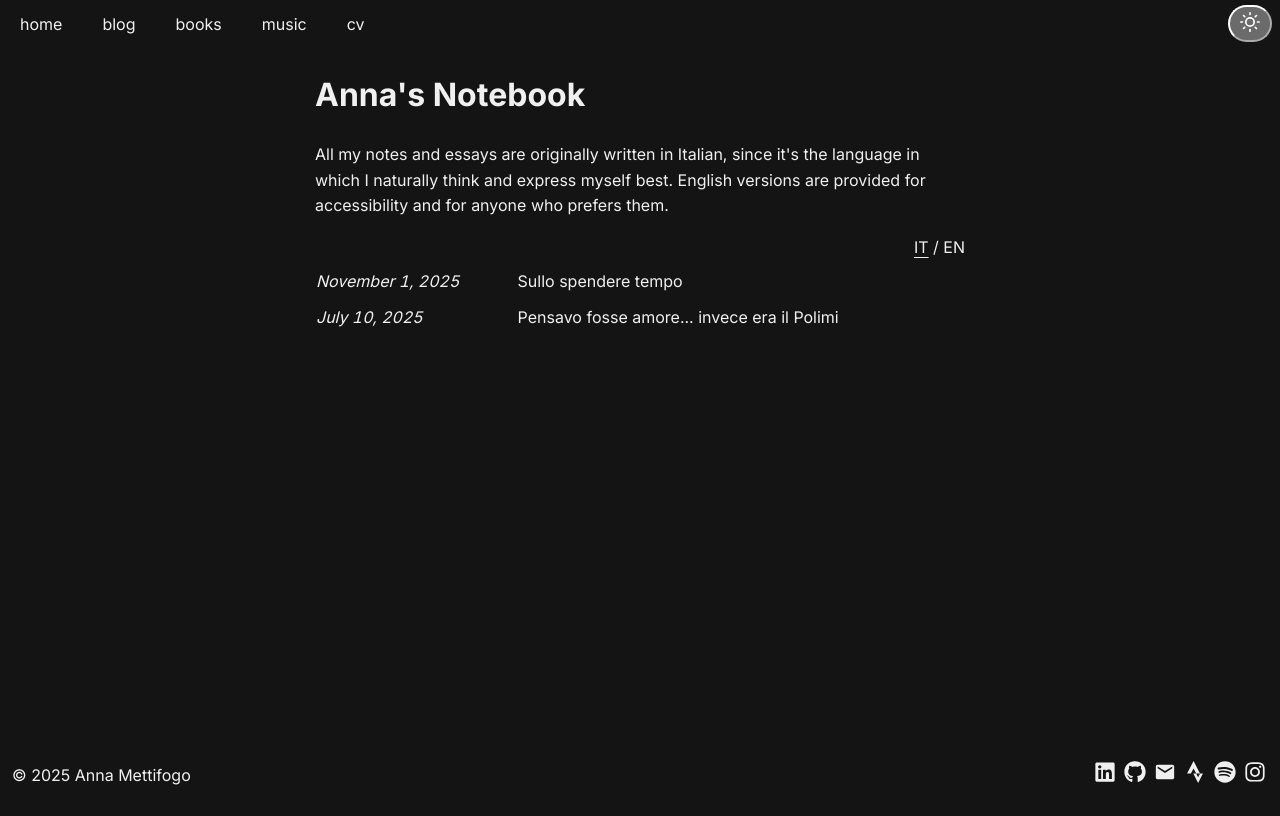
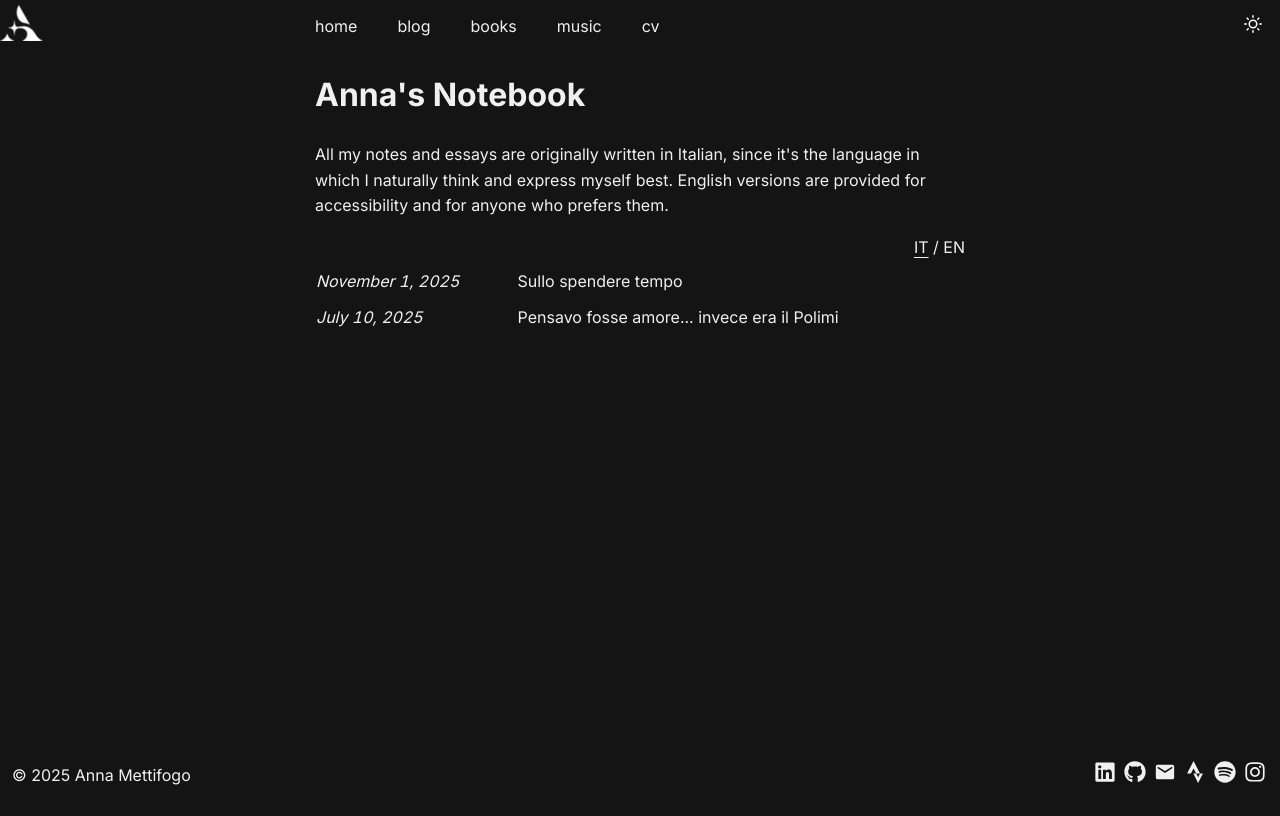
Before and after one commit to MettiFire/mywebsite, a Next.js app: page /blog in a window 1280 px wide. Built offline with nearby package versions, Linux system fonts and the light colour scheme.

Commit message:
modifica header

```diff
--- a/app/api/views/views.json
+++ b/app/api/views/views.json
@@ -1,5 +1,5 @@
 {
   "undefined": 2,
   "01-try": 8,
-  "page.tsx": 8
+  "page.tsx": 10
 }
--- a/app/globals.css
+++ b/app/globals.css
@@ -61,13 +61,11 @@ svg {
 }
 
 a.relative.flex.items-center.transition.px-2.py-1.text-text-secondary.hover\:text-link-hover {
-    padding-right: 20px;
-    padding-left: 20px;
+    padding-left: 40px;
 }
 
 a.relative.flex.items-center.transition.px-2.py-1.text-text-primary {
-    padding-right: 20px;
-    padding-left: 20px;
+    padding-left: 40px;
 }
 
 
--- a/components/Header.tsx
+++ b/components/Header.tsx
@@ -18,11 +18,17 @@ export function Header() {
   return (
   <header className="fixed top-0 z-50 w-full bg-bg-primary/80 backdrop-blur-md mb-16">
       <div className="w-full px-8 flex items-center justify-between">
-        {/* NAV a sinistra */}
-        <nav
-          className="flex items-center gap-10 md:gap-16 text-sm whitespace-nowrap"
-          aria-label="Main navigation"
-        >
+        {/* LOGO a sinistra */}
+        <Link href="/" className="flex-shrink-0 pl-2" aria-label="Home">
+          <img src="/logoss.png" alt="Logo" className="w-9 h-9" />
+        </Link>
+
+        {/* NAV allineata al contenuto */}
+        <div className="absolute left-1/2 transform -translate-x-1/2 max-w-[650px] w-full">
+          <nav
+            className="flex items-center gap-10 md:gap-16 text-sm whitespace-nowrap"
+            aria-label="Main navigation"
+          >
           {links.map((link) => {
             const { href, label, isExternal } = link as any;
             // consider a route active when pathname equals href, or when the pathname starts with
@@ -39,7 +45,9 @@ export function Header() {
                 target={isExternal ? '_blank' : undefined}
                 rel={isExternal ? 'noopener noreferrer' : undefined}
                 aria-current={isActive ? 'page' : undefined}
-                className={`relative group flex items-center transition px-2 py-1 overflow-hidden ${
+                className={`relative group flex items-center transition py-1 overflow-hidden ${
+                  href === '/' ? '' : 'px-2'
+                } ${
                   isActive
                     ? 'text-text-primary'
                     : 'text-text-secondary hover:text-link-hover'
@@ -57,6 +65,7 @@ export function Header() {
             );
           })}
         </nav>
+        </div>
 
         {/* THEME SWITCHER a destra con classe personalizzata */}
         <div className="theme-switcher-container pr-4">
--- a/components/ThemeSwitcher.tsx
+++ b/components/ThemeSwitcher.tsx
@@ -24,12 +24,10 @@ export function ThemeSwitcher() {
   return (
     <button
       onClick={toggleTheme}
-      // Cambiato text-gray-500 con text-text-secondary
-      // e hover:text-gray-900/100 con hover:text-text-primary
-      className="p-2 rounded-full text-text-secondary hover:text-text-primary"
+      className="text-text-secondary hover:text-text-primary transition-colors bg-transparent border-none cursor-pointer"
       aria-label="Toggle theme"
     >
-      {theme === 'dark' ? <FiSun size={20} /> : <FiMoon size={20} />}
+      {theme === 'dark' ? <FiSun size={18} /> : <FiMoon size={18} />}
     </button>
   );
 }
```
Also changed, not shown: public/logoss.png (added).
